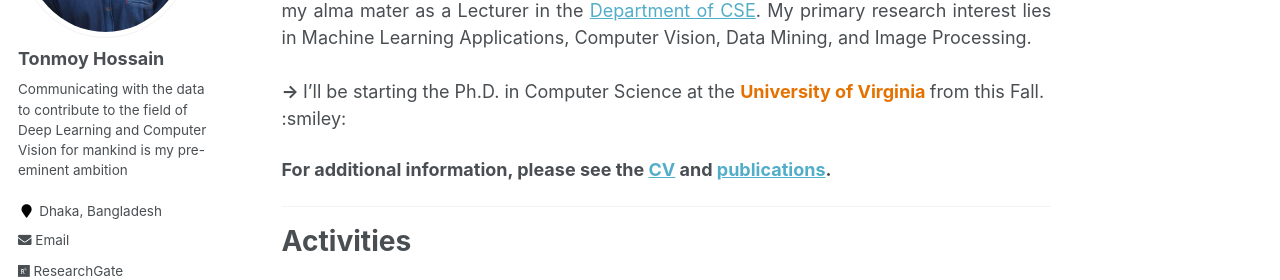
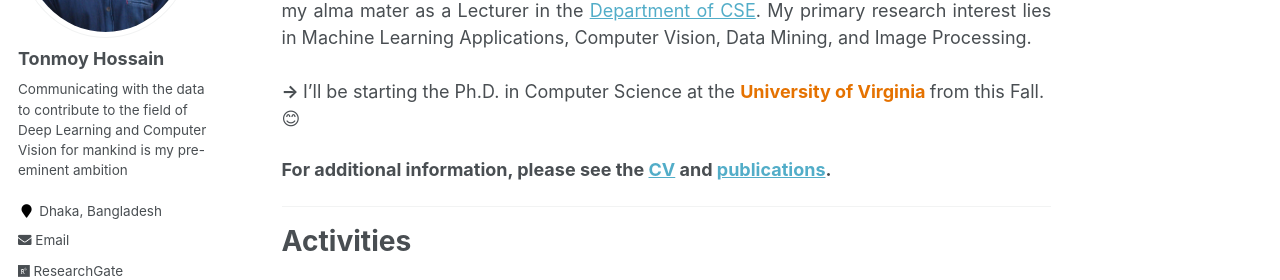
Before and after one commit to shaeekh/shaeekh.github.io, a Jekyll site: the page built from _pages/about.md, in a window 1280 px wide and 900 px high. Shown: the part 266-546 px from the top of the window. Built offline with Jekyll 4.4.1, drawn with Linux system fonts in a browser that asks for light colours; some web fonts are replaced; part of the change alters nothing that is shown.

Commit message:
Update about.md

```diff
--- a/_pages/about.md
+++ b/_pages/about.md
@@ -14,7 +14,7 @@ Greetings!!!
 
 I am Tonmoy Hossain. I have completed my undergraduate in Computer Science and Engineering from <a href="http://aust.edu/">Ahsanullah University of Science and Technology (AUST)</a>, Dhaka, Bangladesh. After completing my undergraduate program, I got the opportunity to serve my alma mater as a Lecturer in the <a href="https://www.aust.edu/cse">Department of CSE</a>. My primary research interest lies in Machine Learning Applications, Computer Vision, Data Mining, and Image Processing.<br /><br /></div>
 
-<b>&#8594; </b> I’ll be starting the Ph.D. in Computer Science at the <span style="color:#E57200"><b> University of Virginia </b></span> from this Fall. :smiley: <br />
+<b>&#8594; </b> I’ll be starting the Ph.D. in Computer Science at the <span style="color:#E57200"><b> University of Virginia </b></span> from this Fall. &#x1F60a; <br />
 
 
 **For additional information, please see the [CV](https://tonmoy-hossain.github.io/cv/) and [publications](https://tonmoy-hossain.github.io/publications/).**
```
